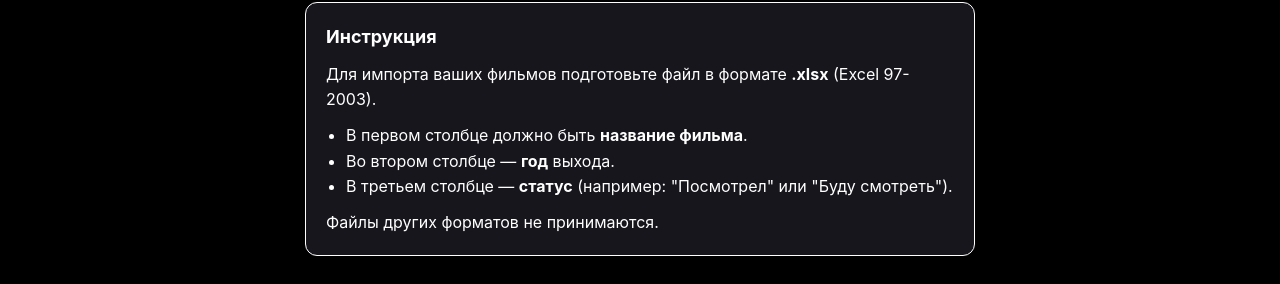
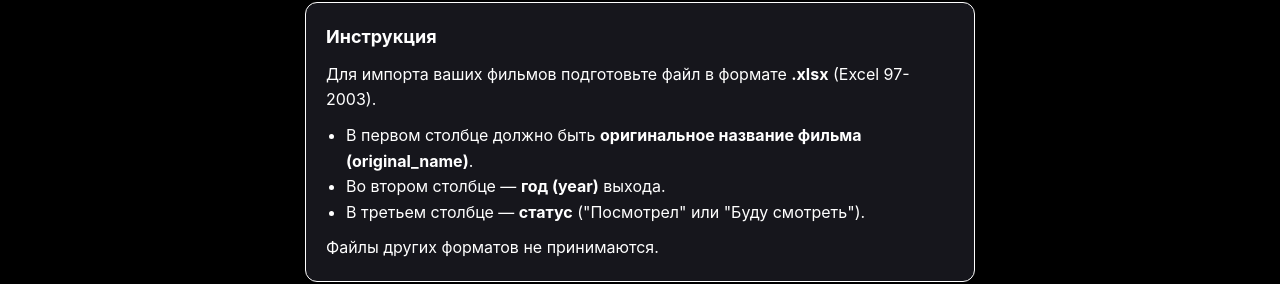
Before and after one commit to Elik7799/hab-ecosystem, a React (Vite) app in the folder projects/: page /elysium/import in a window 1280 px wide. Shown: the part 162-446 px from the top of the page. Built offline with nearby package versions, Linux system fonts and the light colour scheme; no server answers; sample sign-in values are in the browser's storage.

Commit message:
xlsx change info

```diff
--- a/projects/src/projects/elysium/pages/Import.jsx
+++ b/projects/src/projects/elysium/pages/Import.jsx
@@ -68,9 +68,9 @@ export default function ElysiumImport() {
         <h2>Инструкция</h2>
         <p>Для импорта ваших фильмов подготовьте файл в формате <strong>.xlsx</strong> (Excel 97-2003).</p>
         <ul>
-          <li>В первом столбце должно быть <strong>название фильма</strong>.</li>
-          <li>Во втором столбце — <strong>год</strong> выхода.</li>
-          <li>В третьем столбце — <strong>статус</strong> (например: "Посмотрел" или "Буду смотреть").</li>
+          <li>В первом столбце должно быть <strong>оригинальное название фильма (original_name)</strong>.</li>
+          <li>Во втором столбце — <strong>год (year)</strong> выхода.</li>
+          <li>В третьем столбце — <strong>статус</strong> ("Посмотрел" или "Буду смотреть").</li>
         </ul>
         <p>Файлы других форматов не принимаются.</p>
       </div>
```
